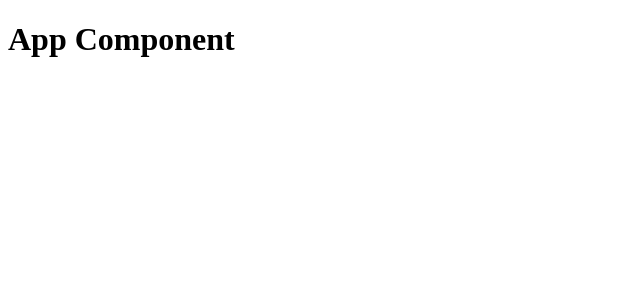
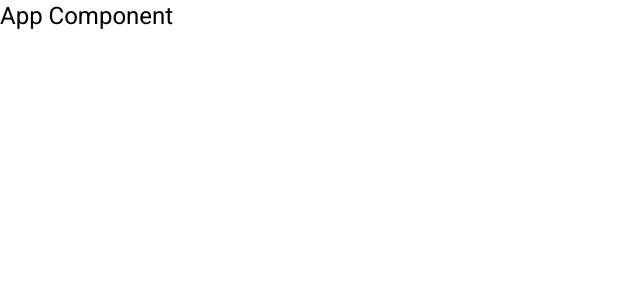
Before and after one commit to gabrielbugarelli/angular-essentials, an Angular app: page / in a window 1280 px wide. Shown: the top 300 px of the page, without its empty margins (0-640 px from the left). Built offline with nearby package versions, Linux system fonts and the light colour scheme.

Commit message:
chore: instaling Material UI dependencies

```diff
--- a/angular.json
+++ b/angular.json
@@ -53,6 +53,7 @@
               "src/assets"
             ],
             "styles": [
+              "./node_modules/@angular/material/prebuilt-themes/indigo-pink.css",
               "src/styles.css"
             ],
             "scripts": []
--- a/package.json
+++ b/package.json
@@ -11,10 +11,12 @@
   "private": true,
   "dependencies": {
     "@angular/animations": "~13.3.0",
+    "@angular/cdk": "^13.3.2",
     "@angular/common": "~13.3.0",
     "@angular/compiler": "~13.3.0",
     "@angular/core": "~13.3.0",
     "@angular/forms": "~13.3.0",
+    "@angular/material": "^13.3.2",
     "@angular/platform-browser": "~13.3.0",
     "@angular/platform-browser-dynamic": "~13.3.0",
     "@angular/router": "~13.3.0",
--- a/src/app/app.module.ts
+++ b/src/app/app.module.ts
@@ -2,13 +2,15 @@
 import { BrowserModule } from '@angular/platform-browser';
 
 import { AppComponent } from './app.component';
+import { BrowserAnimationsModule } from '@angular/platform-browser/animations';
 
 @NgModule({
   declarations: [
     AppComponent
   ],
   imports: [
-    BrowserModule
+    BrowserModule,
+    BrowserAnimationsModule
   ],
   providers: [],
   bootstrap: [AppComponent]
--- a/src/index.html
+++ b/src/index.html
@@ -6,8 +6,11 @@
   <base href="/">
   <meta name="viewport" content="width=device-width, initial-scale=1">
   <link rel="icon" type="image/x-icon" href="favicon.ico">
+  <link rel="preconnect" href="https://fonts.gstatic.com">
+  <link href="https://fonts.googleapis.com/css2?family=Roboto:wght@300;400;500&display=swap" rel="stylesheet">
+  <link href="https://fonts.googleapis.com/icon?family=Material+Icons" rel="stylesheet">
 </head>
-<body>
+<body class="mat-typography">
   <app-root></app-root>
 </body>
 </html>
--- a/src/styles.css
+++ b/src/styles.css
@@ -1 +1,4 @@
 /* You can add global styles to this file, and also import other style files */
+
+html, body { height: 100%; }
+body { margin: 0; font-family: Roboto, "Helvetica Neue", sans-serif; }
```
Also changed, not shown: 1 other file (tests, documents, lock files or other folders).
